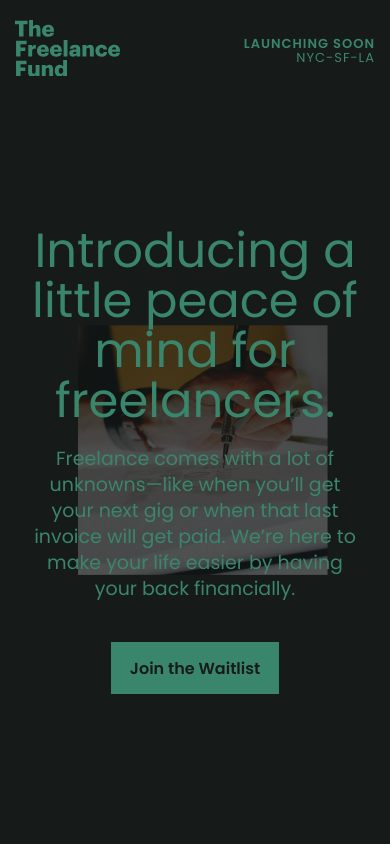
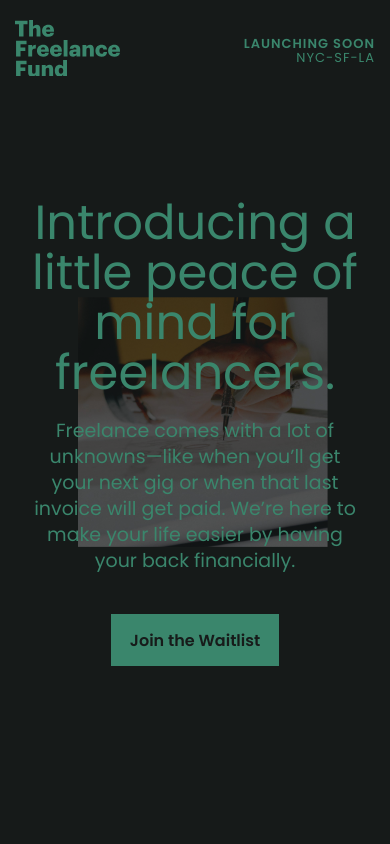
Before and after one commit to jayschaul/tff, a plain HTML site: page index.html in a window 390 px wide. Shown: the top 844 px of the page. Drawn offline with nearby package versions, Linux system fonts and the light colour scheme.

Commit message:
min height removed for top section

```diff
--- a/css/style.css
+++ b/css/style.css
@@ -580,6 +580,9 @@ textarea:focus, input:focus{
   .whos-in {
     min-height: 700px;
   }
+  #top.container-fluid {
+    min-height: auto;
+  }
 }
 
 @media (max-width: 375px) {
--- a/index.html
+++ b/index.html
@@ -44,7 +44,7 @@
       <div class="row on-the-top">
         <div class="container">
           <div class="row">
-            <div class="col-md-10 col-md-offset-1 col-lg-8 col-lg-offset-2">
+            <div class="col-xs-12 col-md-10 col-md-offset-1 col-lg-8 col-lg-offset-2">
               <h1 class="jumbo green">Introducing a little peace of mind for freelancers.</h1>
             </div>
             <div class="col-md-6 col-md-offset-3 col-lg-6 col-lg-offset-3">
```
